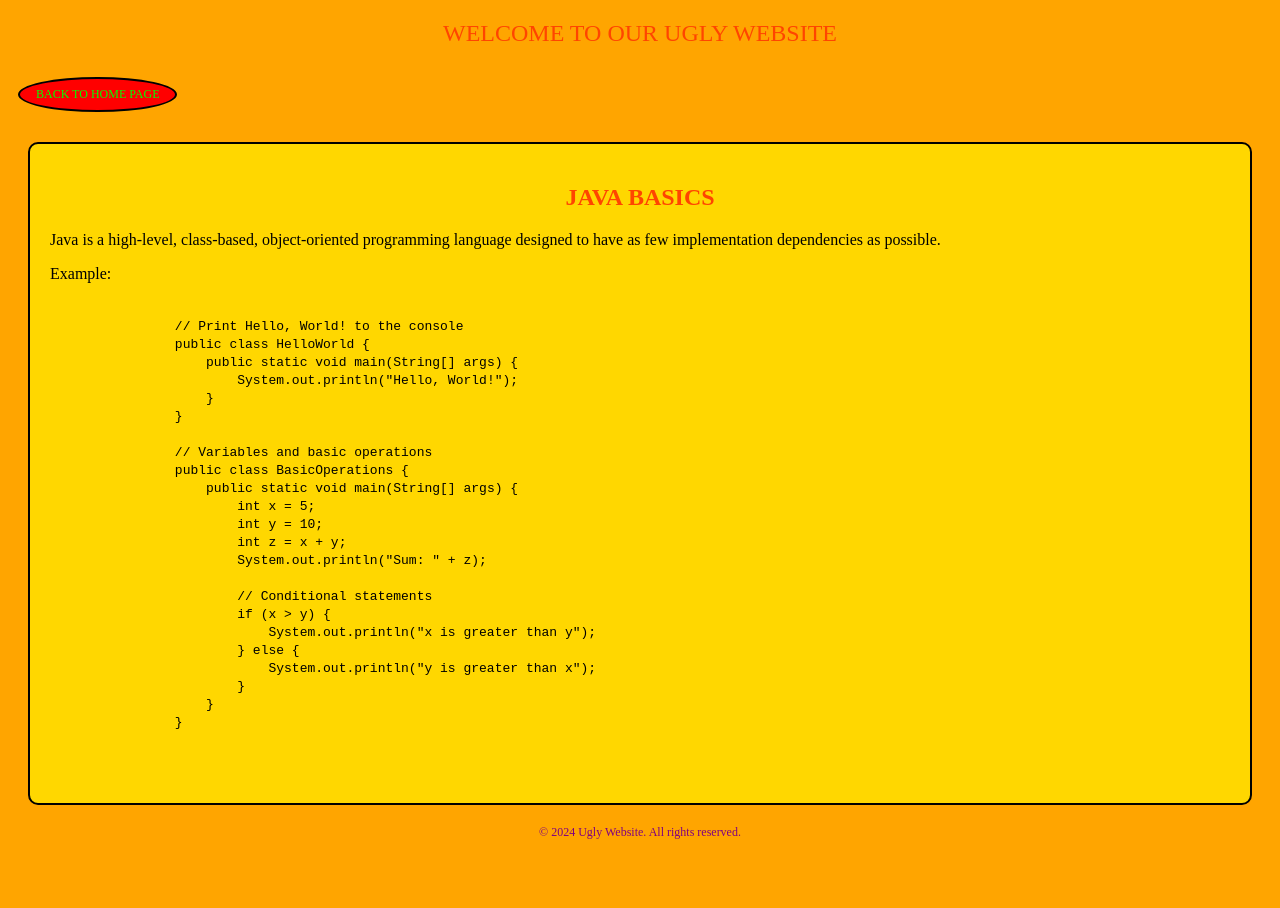
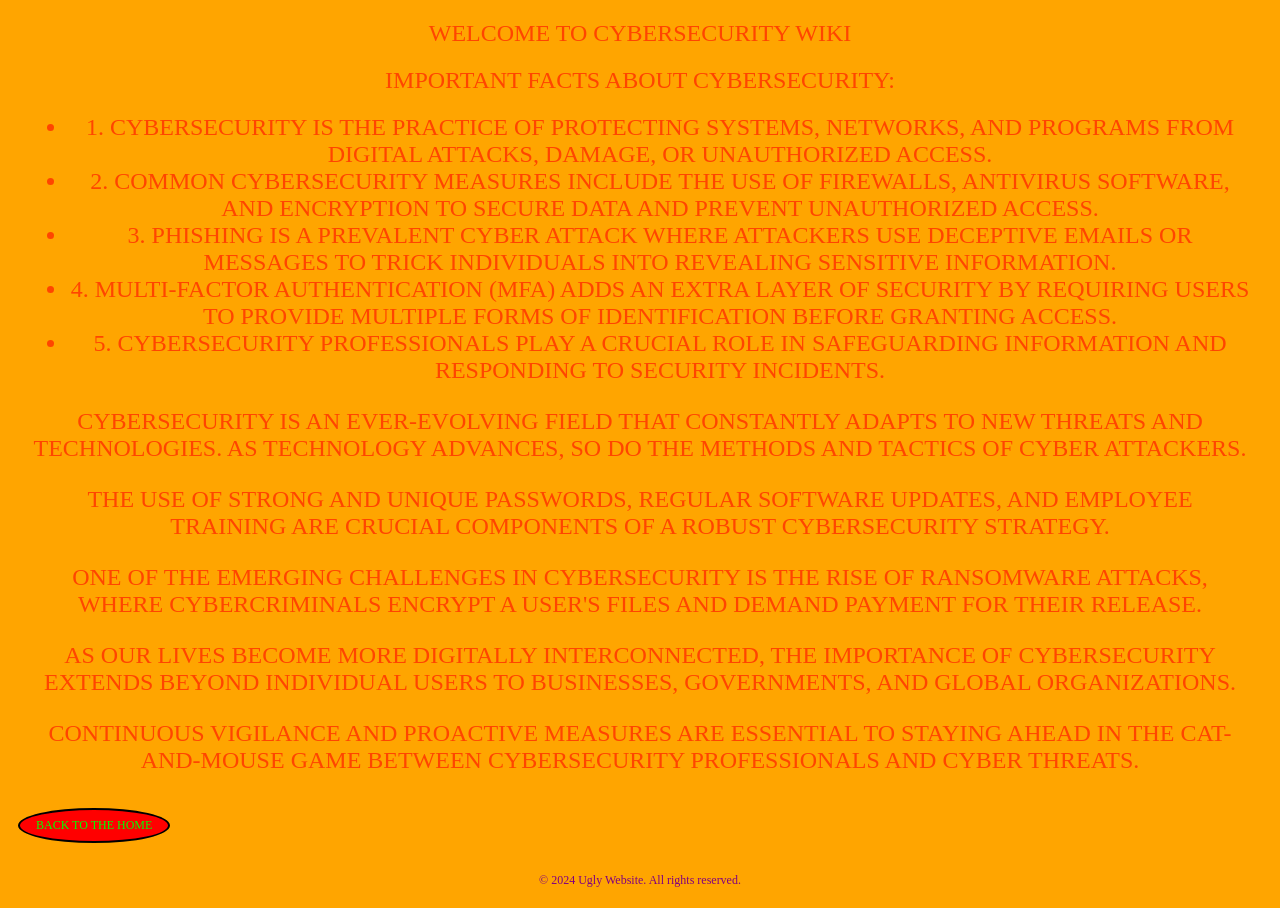
Before and after one commit to movieboxc17/uglywebsite, a plain HTML site: page text3.html in a window 1280 px wide. Before the commit the page ends 860 px from the top, so only its background shows below. Drawn offline with Linux system fonts and the light colour scheme.

Commit message:
Update text3.html

```diff
--- a/text3.html
+++ b/text3.html
@@ -3,109 +3,82 @@
 <head>
     <meta charset="UTF-8">
     <meta name="viewport" content="width=device-width, initial-scale=1.0">
-    <title>Your Uglier Website</title>
+    <title>Your Third Ugly Website</title>
     <style>
-        /* Set an ugly background color for the entire site */
+        /* Ugly Background Color */
         body {
-            background-color: #FFA500; /* Orange background color */
+            background-color: #FFA500; /* The entire page has a background color of orange, ensuring that it stands out. */
         }
 
-        /* CSS styles for ugly buttons */
+        /* Ugly Button Styles (Consistent with the Previous Ugly Websites) */
         .ugly-button {
-            background-color: #FF0000; /* Red background color */
-            border: 2px solid #000000; /* Thick black border */
-            padding: 8px 16px; /* Smaller padding */
-            font-size: 12px; /* Smaller font size */
-            color: #00FF00; /* Green text color */
-            cursor: crosshair; /* Crosshair cursor on hover */
-            text-decoration: none;
-            text-align: center;
-            display: inline-block;
-            border-radius: 50%; /* Oval shape */
-            margin: 10px;
-            text-transform: uppercase; /* Uppercase text */
+            background-color: #FF0000; /* Ugly buttons feature a red background, giving them a bold and distinctive appearance. */
+            border: 2px solid #000000; /* The buttons are surrounded by a thick black border, emphasizing their presence. */
+            padding: 8px 16px; /* The padding within the buttons is relatively small, maintaining the "ugly" style. */
+            font-size: 12px; /* The text inside the buttons is set to a smaller font size, making it stand out. */
+            color: #00FF00; /* The text color inside the buttons is a bright green, creating a strong contrast. */
+            cursor: crosshair; /* On hover, the cursor changes to a crosshair, adding a playful interaction. */
+            text-decoration: none; /* There is no text decoration on the buttons, keeping them simple. */
+            text-align: center; /* The text inside the buttons is centered horizontally. */
+            display: inline-block; /* Buttons are displayed as inline-block elements, allowing them to align horizontally. */
+            border-radius: 50%; /* The buttons have an oval shape with rounded corners, making them unconventional. */
+            margin: 10px; /* There is a margin space around the buttons for separation. */
+            text-transform: uppercase; /* The text inside the buttons is transformed to uppercase, making it more prominent. */
         }
 
-        /* Styling on hover for ugly buttons */
+        /* Button Styling on Hover (Consistent with the Previous Ugly Websites) */
         .ugly-button:hover {
-            background-color: #0000FF; /* Blue background color on hover */
-            border: 2px solid #FFFF00; /* Yellow border on hover */
-            color: #FF00FF; /* Magenta text color on hover */
-            text-decoration: underline; /* Underline text on hover */
+            background-color: #0000FF; /* On hover, the buttons turn blue, creating a dynamic effect. */
+            border: 2px solid #FFFF00; /* A yellow border is added on hover, making the buttons even more conspicuous. */
+            color: #FF00FF; /* The text color becomes magenta on hover, enhancing the color contrast. */
+            text-decoration: underline; /* Text is underlined on hover, providing visual feedback to the user. */
         }
 
-        /* Styling for ugly text */
+        /* Ugly Text Styles (Consistent with the Previous Ugly Websites) */
         .ugly-text {
-            color: #FF4500; /* Orange text color */
-            font-size: 24px; /* Larger font size */
-            text-transform: uppercase; /* Uppercase text */
-            text-align: center;
-            margin: 20px;
+            color: #FF4500; /* Text color for this section is set to orange, maintaining the consistent style. */
+            font-size: 24px; /* The text is displayed in a larger font size, making it bold and prominent. */
+            text-transform: uppercase; /* Text is transformed to uppercase, adding to the unconventional style. */
+            text-align: center; /* The text is centered horizontally within its container. */
+            margin: 20px; /* There is ample margin space around the text, ensuring readability and separation. */
         }
 
-        /* Styling for ugly copyright notice */
+        /* Ugly Copyright Notice (Consistent with the Previous Ugly Websites) */
         .ugly-copyright {
-            color: #800080; /* Purple text color */
-            font-size: 12px;
-            text-align: center;
-            margin: 20px;
-        }
-
-        /* Styling for the code examples */
-        .code-example {
-            background-color: #FFD700; /* Gold background color */
-            border: 2px solid #000000; /* Black border */
-            padding: 20px;
-            margin: 20px;
-            border-radius: 10px; /* Rounded corners */
-            overflow-x: auto; /* Add horizontal scrollbar if needed */
-        }
-
-        /* Styling for the code inside pre tags */
-        pre {
-            white-space: pre-wrap; /* Preserve whitespace and wrap lines */
-            font-family: 'Courier New', monospace; /* Monospace font for code */
+            color: #800080; /* The copyright notice text is colored purple, creating a distinct separation from the rest of the content. */
+            font-size: 12px; /* The font size is smaller, making it less prominent compared to the main content. */
+            text-align: center; /* The copyright notice is centered horizontally, maintaining alignment with the rest of the page. */
+            margin: 20px; /* Adequate margin space is provided to isolate it from the other elements. */
         }
     </style>
 </head>
 <body>
-    <p class="ugly-text">Welcome to our Ugly Website</p>
+    <!-- Ugly Text Elements -->
+    <p class="ugly-text">Welcome to cybersecurity wiki</p>
+    <p class="ugly-text">Important Facts About Cybersecurity:</p>
 
-    <a href="index.html" class="ugly-button">Back to home page</a>
+    <!-- List of Unconventional Cybersecurity Facts -->
+    <ul class="ugly-text">
+        <li>1. Cybersecurity is the practice of protecting systems, networks, and programs from digital attacks, damage, or unauthorized access.</li>
+        <li>2. Common cybersecurity measures include the use of firewalls, antivirus software, and encryption to secure data and prevent unauthorized access.</li>
+        <li>3. Phishing is a prevalent cyber attack where attackers use deceptive emails or messages to trick individuals into revealing sensitive information.</li>
+        <li>4. Multi-factor authentication (MFA) adds an extra layer of security by requiring users to provide multiple forms of identification before granting access.</li>
+        <li>5. Cybersecurity professionals play a crucial role in safeguarding information and responding to security incidents.</li>
+    </ul>
 
-    <div id="java-section" class="code-example">
-        <h2 class="ugly-text">Java Basics</h2>
-        <p>Java is a high-level, class-based, object-oriented programming language designed to have as few implementation dependencies as possible.</p>
-        <p>Example:</p>
-        <pre>
-            <code>
-                // Print Hello, World! to the console
-                public class HelloWorld {
-                    public static void main(String[] args) {
-                        System.out.println("Hello, World!");
-                    }
-                }
-
-                // Variables and basic operations
-                public class BasicOperations {
-                    public static void main(String[] args) {
-                        int x = 5;
-                        int y = 10;
-                        int z = x + y;
-                        System.out.println("Sum: " + z);
-
-                        // Conditional statements
-                        if (x > y) {
-                            System.out.println("x is greater than y");
-                        } else {
-                            System.out.println("y is greater than x");
-                        }
-                    }
-                }
-            </code>
-        </pre>
+   <div class="ugly-text">
+        <p>Cybersecurity is an ever-evolving field that constantly adapts to new threats and technologies. As technology advances, so do the methods and tactics of cyber attackers.</p>
+        <p>The use of strong and unique passwords, regular software updates, and employee training are crucial components of a robust cybersecurity strategy.</p>
+        <p>One of the emerging challenges in cybersecurity is the rise of ransomware attacks, where cybercriminals encrypt a user's files and demand payment for their release.</p>
+        <p>As our lives become more digitally interconnected, the importance of cybersecurity extends beyond individual users to businesses, governments, and global organizations.</p>
+        <p>Continuous vigilance and proactive measures are essential to staying ahead in the cat-and-mouse game between cybersecurity professionals and cyber threats.</p>
     </div>
 
+    <!-- Ugly Buttons with Distinct Purposes -->
+    <a href="index.html" class="ugly-button">Back to the home</a>
+
+
+    <!-- Ugly Copyright Notice -->
     <p class="ugly-copyright">&copy; 2024 Ugly Website. All rights reserved.</p>
 </body>
 </html>
```
